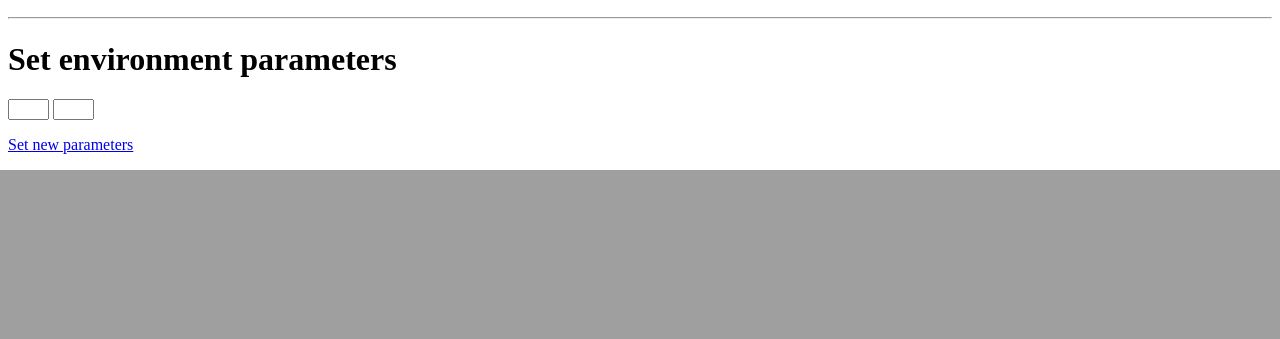
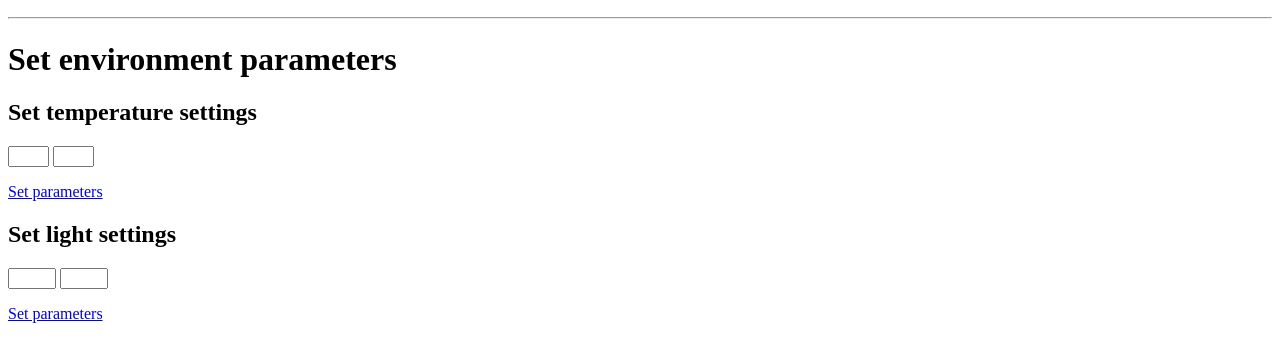
Before and after one commit to Sylver11/demeter, a Flask app: page / in a window 1280 px wide. Shown: the part 921-1260 px from the top of the page. Before the commit the page ends 1091 px from the top, so only its background shows below. Run offline with Flask 2, Linux system fonts and the light colour scheme; data that the repository does not hold is empty; some libraries are stand-ins or nearby versions.

Commit message:
running scheduled script

```diff
--- a/app.py
+++ b/app.py
@@ -10,37 +10,21 @@ import transform
 import arduino_io
 import database_io
 
-#con = db_connect() # connect to the database
-#cur = con.cursor() # instantiate a cursor obj
-#lock_sql = """
-#CREATE TABLE lock (
-#id integer PRIMARY KEY,
-#busy BOOLEAN NOT NULL CHECK (busy IN (0,1)))"""
-#cur.execute(lock_sql)
+app = Flask(__name__)
 
 
-#env_settings = """
-#CREATE TABLE env_settings (
-#id integer,
-#temperature TEXT,
-#humidity TEXT )"""
-
-#cur.execute(env_settings)
-
-
-#when receiving the string lockP the lock tables must be set to 1 and changed to 0 again after it has written to the arduino
-#when writing to the arduino it needs to grab the lastest set of values written to the env_settings table
-
+@app.route('/_scheduled_Update')
+def scheduled_Update():
+    getENVdata()
 
 def getENVdata():
     if not session.get('channel_busy'):
         data_str = arduino_io.get_environment_data_from_arduino()
         print(len(data_str))
-       # x = re.search("LockP", data_str)
         if re.search("LockP", data_str) is not None:
             print("LockP was received")
             session['channel_busy'] = True
-            transform.update_temperature_settings()
+            transform.update_env_settings()
             session['channel_busy'] = False
             return ("none",)*3
         elif len(data_str) >= 18 and len(data_str) <= 23:
@@ -54,13 +38,11 @@ def getENVdata():
         else:
             return ("none",)*3
     else:
-        return 'none','none','none'
-
-app = Flask(__name__)
+        return ("none",)*3
 
 @app.route('/')
 def index():
-    channel_busy = {'key':'value'}
+   # channel_busy = {'key':'value'}
     session['channel_busy'] = False
     return render_template('index.html')
 
@@ -70,15 +52,21 @@ def ENVdata():
         value1, value2, value3 = getENVdata()
         return Response("data: %s %s %s \n\n" % (value1, value2, value3), content_type='text/event-stream')
 
-
 @app.route('/_temp')
 def add_numbers():
-   # now = datetime.now()
-   # print("now =", now)
     a = bytes(request.args.get('temp', 0, type=str), 'utf-8')
     b = bytes(request.args.get('hum', 0, type=str), 'utf-8')
-   # c = now.strftime("%d/%m/%Y %H:%M:%S")
     database_io.write_temperature_settings_to_database(a, b)
+    return Response()
+
+@app.route('/_light')
+def set_light_time():
+    #capture start stop time and write to the database.
+    a = bytes(request.args.get('start', 0, type=str), 'utf-8')
+    b = bytes(request.args.get('stop', 0, type=str), 'utf-8')
+    print(a)
+    print(b)
+    database_io.write_light_settings_to_database(a,b)
     return Response()
 
 def gen(camera):
@@ -95,7 +83,6 @@ def video_feed():
                     mimetype='multipart/x-mixed-replace; boundary=frame')
 
 if __name__ == '__main__':
-
     app.secret_key = 'super secret key'
     app.config['SESSION_TYPE'] = 'filesystem'
     app.run(host='0.0.0.0', port =4003, debug=True, threaded=True)
--- a/database_io.py
+++ b/database_io.py
@@ -1,30 +1,23 @@
 from db_utils import db_connect
 from datetime import datetime
-
-
-
-
-
-
-
-
 
 ENVIRONMENT_SETTINGS_TABLE = 'env_settings'
 
 def read_temperature_settings():
     con = db_connect()
-
     cursor = con.cursor()
-
     query = f"SELECT * FROM {ENVIRONMENT_SETTINGS_TABLE} WHERE ID = (SELECT Max(ID) FROM {ENVIRONMENT_SETTINGS_TABLE})"
     cursor.execute(query)
-
     _, min_temperature, max_temperature, _ = cursor.fetchone()
-
     return min_temperature, max_temperature
 
-
-
+def read_light_settings():
+    con = db_connect()
+    cursor = con.cursor()
+    query = f"SELECT * FROM light_settings WHERE ID = (SELECT Max(ID) FROM light_settings)"
+    cursor.execute(query)
+    _, start, stop, _ = cursor.fetchone()
+    return start, stop
 
 def write_temperature_settings_to_database(a,b):
     con = db_connect()
@@ -39,16 +32,26 @@ def write_temperature_settings_to_database(a,b):
    # datetime TEXT )"""
    # cur.execute(env_settings)
     time = datetime.now().strftime("%B %d, %Y %I:%M%p")
-   # time = datetime.now()
     print(type(time))
     print(type(a))
-   # query = (
-   #     f"INSERT INTO env_settings (min_temp, max_temp, datetime)"
-   #     f"values ({int(a.decode('utf-8'))}, {int(b.decode('utf-8'))}, {time})")
-
-   # sql_statement = "insert into password values(?, ?, ?);"
-  #  c.execute(sql_statement, (None, sites, password))
     query = "INSERT INTO env_settings (min_temp, max_temp, datetime) VALUES (?,?,?);"
     cur.execute(query, (a, b, time))
     con.commit()
     print("temps settings have been written to the database")
+
+def write_light_settings_to_database(a,b):
+    con = db_connect()
+    cur = con.cursor()
+   # light_settings = """
+   # CREATE TABLE light_settings (
+   # ID INTEGER PRIMARY KEY AUTOINCREMENT,
+   # start CHAR(60),
+   # stop CHAR(60),
+   # datetime TEXT )"""
+   # cur.execute(light_settings)
+    time = datetime.now().strftime("%B %d, %Y %I:%M%p")
+    print(type(a))
+    query = "INSERT INTO light_settings (start, stop, datetime) VALUES (?,?,?);"
+    cur.execute(query, (a, b, time))
+    con.commit()
+    print("light settings have been written to the database")
--- a/templates/index.html
+++ b/templates/index.html
@@ -28,29 +28,48 @@ if (!!window.EventSource) {
 }
 </script>
 <div id="data"></div>
+<h1>Set environment parameters</h1>
+
+
+<script type=text/javascript>
+    $(function() {
+      $('a#set_temp').bind('click', function() {
+        $.getJSON($SCRIPT_ROOT + '/_temp', {
+          temp: $('input[name="temp"]').val(),
+          hum: $('input[name="hum"]').val()
+        }, function(data) {
+          $("#env_settings_input").text(data.result);
+        });
+        return false;
+      });
+    });
+  </script>
+  <h2>Set temperature settings</h2>
+  <p><input type=text min=15 max=32 size=2 name=temp>
+     <input type=text min=15 max=32 size=2 name=hum>
+     <span id=env_settings_input></span>
+  <p><a href=# id=set_temp>Set parameters</a>
 
 
 
 <script type=text/javascript>
     $(function() {
-      $('a#calculate').bind('click', function() {
-        $.getJSON($SCRIPT_ROOT + '/_temp', {
-          temp: $('input[name="temp"]').val(),
-          hum: $('input[name="hum"]').val()
+      $('a#set_light').bind('click', function() {
+        $.getJSON($SCRIPT_ROOT + '/_light', {
+          start: $('input[name="start"]').val(),
+          stop: $('input[name="stop"]').val()
         }, function(data) {
-          $("#result").text(data.result);
+          $("#light_settings_input").text(data.result);
         });
         return false;
       });
     });
   </script>
-  <h1>Set environment parameters</h1>
-  <p><input type=text size=2 name=temp>
-     <input type=text size=2 name=hum>
-     <span id=result></span>
-  <p><a href=# id=calculate>Set new parameters</a>
-
-
+  <h2>Set light settings</h2>
+  <p><input type=number  min=1 max=2 size=10  name=start>
+     <input type=number min=1 max=2 size=10 name=stop>
+     <span id=light_settings_input></span>
+  <p><a href=# id=set_light>Set parameters</a>
 
   </body>
 </html>
```
Also changed, not shown: arduino_io.py (+14 -15 lines), transform.py (+3 -5 lines), 7 other files.
